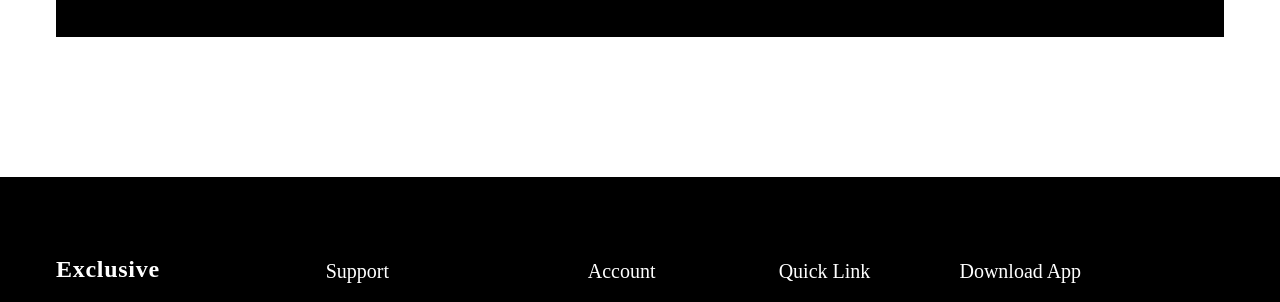
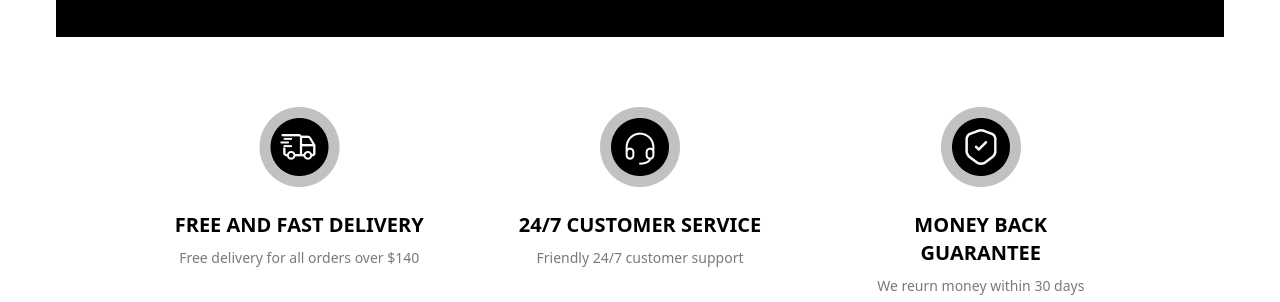
Before and after one commit to Shonazarov-Sanjarbek/imtihon-5, a plain HTML site: page index.html in a window 1280 px wide. Shown: the part 2101-2403 px from the top of the page. Drawn offline with Linux system fonts and the light colour scheme; no server answers.

Commit message:
tugamadi

```diff
--- a/index.html
+++ b/index.html
@@ -263,6 +263,43 @@
                     <img src="./assets/img/experience.png" alt="">
                 </div>
             </section>
+            <section class="services">
+                <div class="services__wrapper">
+                    <div class="services__card">
+                        <img src="./assets/img/services1.png" alt="">
+                        <div class="services__desc">
+                            <span>
+                                FREE AND FAST DELIVERY
+                            </span>
+                            <p>
+                                Free delivery for all orders over $140
+                            </p>
+                        </div>
+                    </div>
+                    <div class="services__card">
+                        <img src="./assets/img/services2.png" alt="">
+                        <div class="services__desc">
+                            <span>
+                                24/7 CUSTOMER SERVICE
+                            </span>
+                            <p>
+                                Friendly 24/7 customer support
+                            </p>
+                        </div>
+                    </div>
+                    <div class="services__card">
+                        <img src="./assets/img/services3.png" alt="">
+                        <div class="services__desc">
+                            <span>
+                                MONEY BACK GUARANTEE
+                            </span>
+                            <p>
+                                We reurn money within 30 days
+                            </p>
+                        </div>
+                    </div>
+                </div>
+            </section>
         </div>
     </main>
     <footer class="footer">
--- /dev/null
+++ b/sass/blocks/_services.scss
@@ -0,0 +1,51 @@
+.services{
+    width: 100%;
+    @include df();
+    margin: 70px 0;
+    // padding: 70x 0;
+    &__wrapper{
+        width: 80%;
+        @include df();
+        gap: 88px;
+    }
+    &__card{
+        width: calc(33.33% - 58.66px);
+        height: 161px;
+        @include dfc(center, start);
+        gap: 24px;
+    }
+    &__desc{
+        width: 100%;
+        @include dfc();
+        gap: 8px;
+        text-align: center;
+        span{
+            font-size: 20px;
+            font-weight: 600;
+            line-height: 28px;
+            color: $bg-dark;
+        }
+        p{
+            font-size: 14px;
+            font-weight: 400;
+            line-height: 21px;
+            color: $bg-inp-text;
+        }
+    }
+}
+
+
+@media (max-width: 900px){
+    .services__wrapper{
+        flex-wrap: wrap;
+    }
+    .services__card{
+        width: calc(50% - 44px);
+    }
+}
+
+@media (max-width: 650px){
+    .services__card{
+        width: 100%;
+    }
+}
--- a/sass/main.scss
+++ b/sass/main.scss
@@ -10,4 +10,6 @@
 @import "blocks/categories";
 @import "blocks/products";
 @import "blocks/experience";
+
+@import "blocks/services";
 @import "blocks/footer";
```
Also changed, not shown: assets/img/services1.png (added), assets/img/services2.png (added), assets/img/services3.png (added), css/main.min.css, 1 other file.
